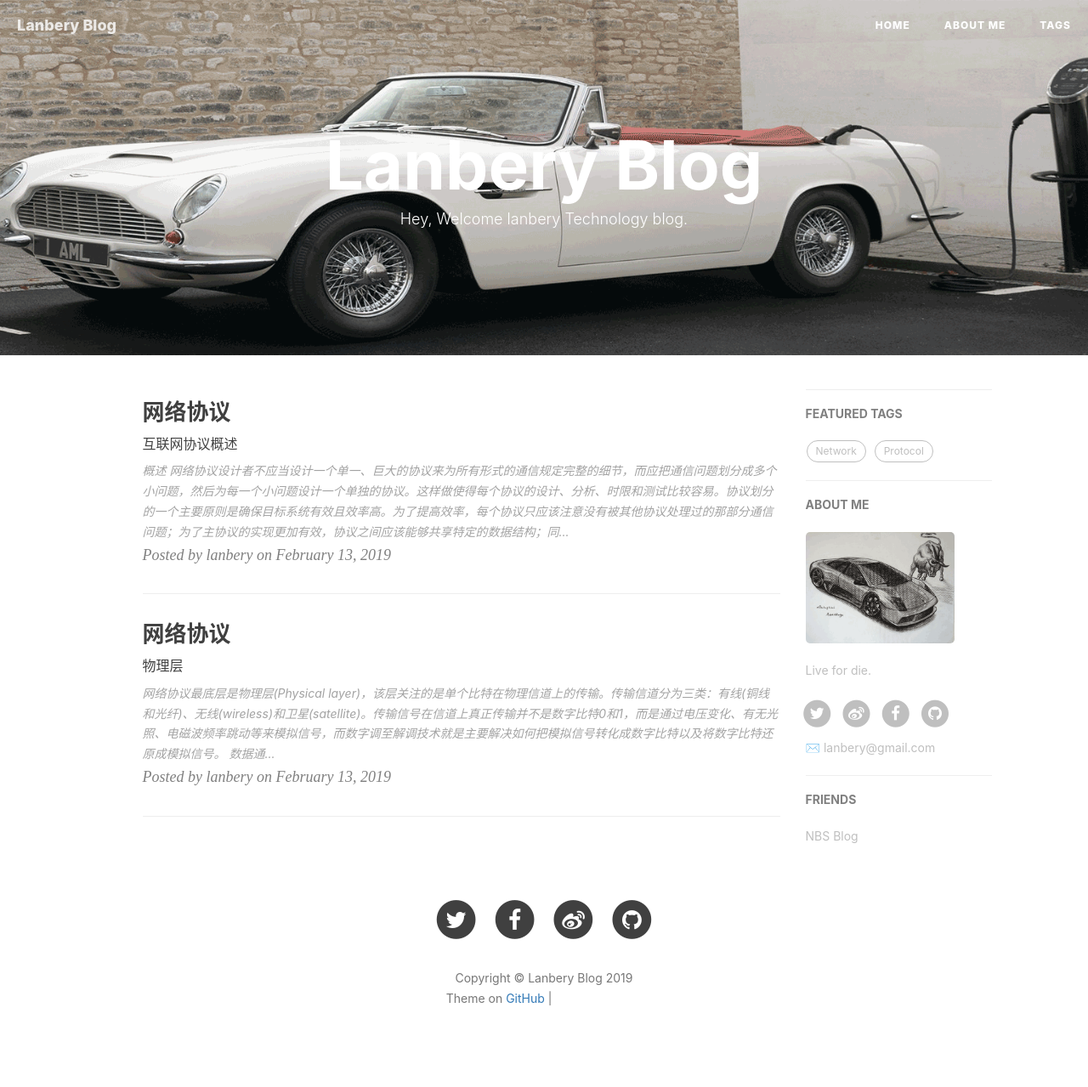
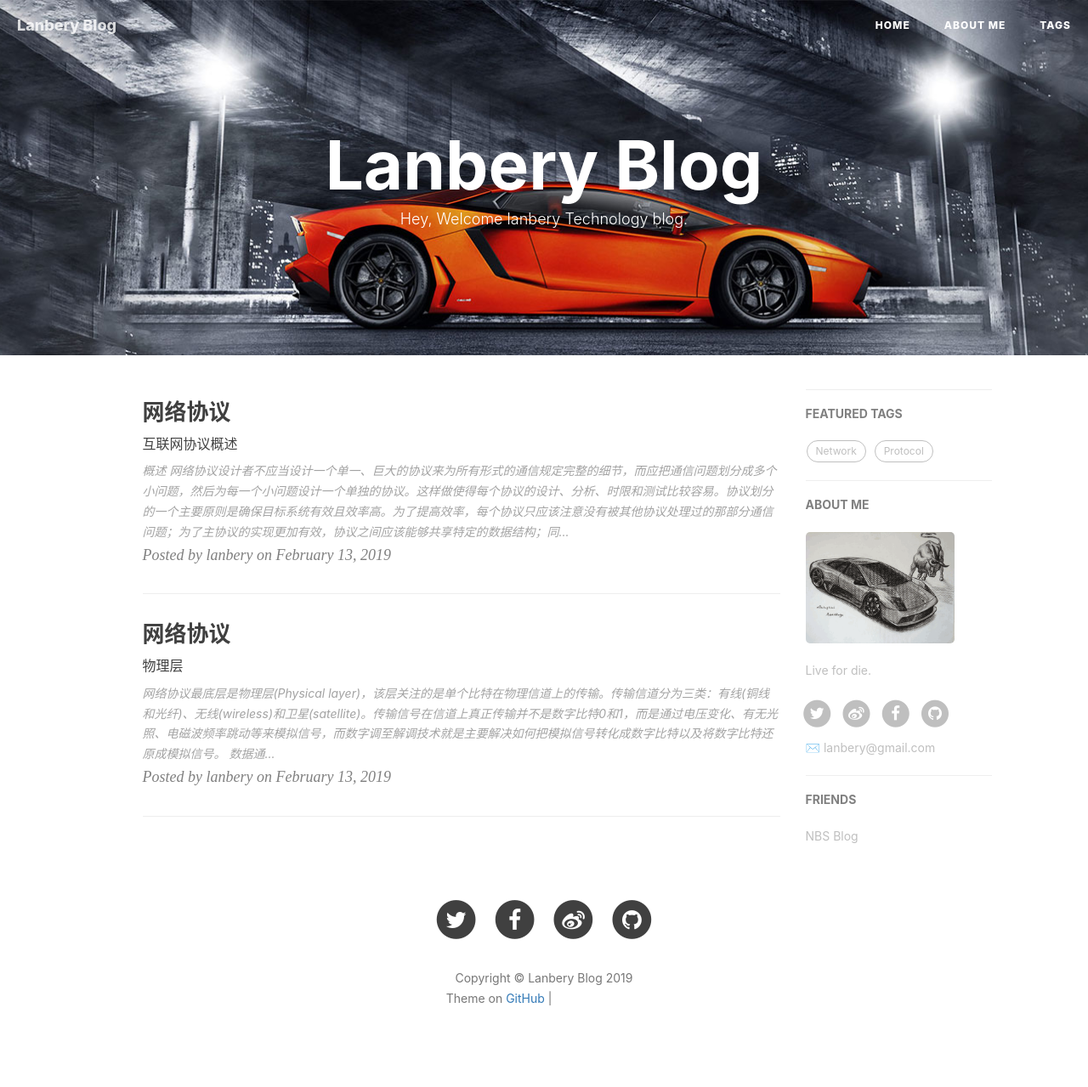
Before and after one commit to lanbery/lanbery.github.io, a Jekyll site: the page built from index.html, in a window 1280 px wide. Shown: the whole page at 85% size. Built offline with Jekyll 4.4.1, drawn with Linux system fonts in a browser that asks for light colours; nearby versions of some CDN libraries; the list of posts is cut into pages by our own code; comment, search, counter and statistics services are not loaded; grey boxes are pictures that could not be loaded.

Commit message:
modified:   _config.yml 	new file:   docs/origin/hurcan-brage-orange.psd 	new file:   img/hurcan-brage-orange.jpg 	new file:   img/hurcan-brage-orange.png

```diff
--- a/_config.yml
+++ b/_config.yml
@@ -2,7 +2,7 @@ theme: jekyll-theme-minimal
 # Site settings
 title: Lanbery Blog
 SEOTitle: 浮塵的博客 | lanbery Technology Blog
-header-img: img/martin-one-banner.png
+header-img: img/hurcan-brage-orange.jpg
 email: lanbery@gmail.com
 description: "Live for die."
 keyword: "Technology, IT Blog,NBS,去中心化,NAT"
```
Also changed, not shown: img/hurcan-brage-orange.jpg (added), img/hurcan-brage-orange.png (added), 1 other file.
